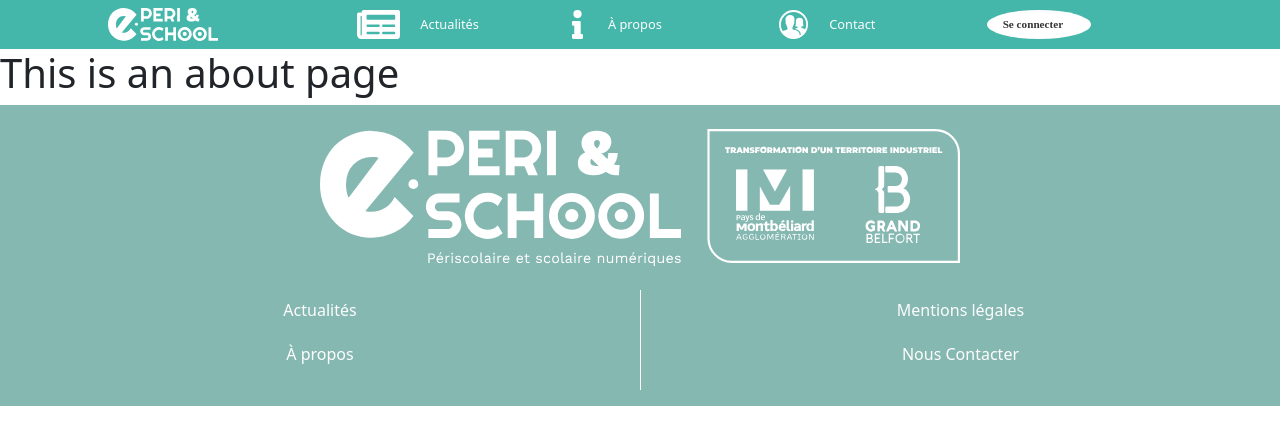
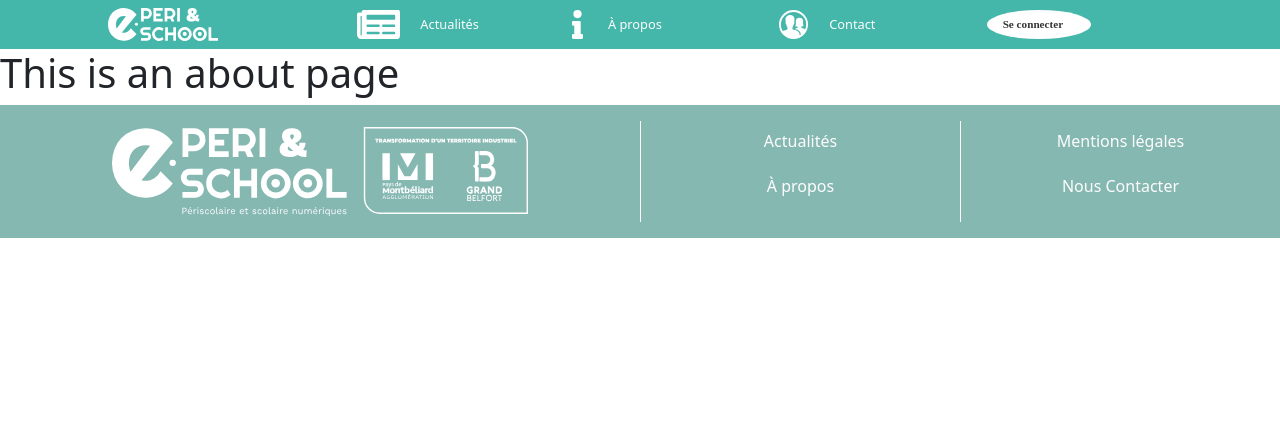
Before and after one commit to RaphLem/e.peri-school, a Vue app: page /about in a window 1280 px wide. Shown: the top 444 px of the page. Built offline with nearby package versions, Linux system fonts and the light colour scheme.

Commit message:
header et footer responsive

```diff
--- a/src/App.vue
+++ b/src/App.vue
@@ -42,14 +42,17 @@
           <div>
             <ul>
               <li>
-                <img src="@/assets/img/icons/Icon_newspaper.svg" alt="">
-                <router-link class="lien" to="/news">Actualités</router-link>
+                <router-link class="lien" to="/news">
+                  <img src="@/assets/img/icons/Icon_newspaper.svg" alt="">
+                  Actualités
+                  </router-link>
               </li>
               <li>
-                <img src="@/assets/img/icons/Icon_info.svg" alt="">
-                <router-link class="lien" to="/about">À propos</router-link>
+                <router-link class="lien" to="/about">
+                  <img src="@/assets/img/icons/Icon_info.svg" alt="">
+                  À propos</router-link>
               </li>
-              <li>
+              <li id="item-contact">
                 <img class="img-fluid" src="@/assets/img/icons/Icon_contacts.svg" alt="">
                 <a class="lien">Contact</a>
               </li>
--- a/src/assets/css/menu.css
+++ b/src/assets/css/menu.css
@@ -133,11 +133,13 @@
     justify-content: space-evenly;
     align-items: center;
   }
-  .nav-bar li {
-    width: 60px;
+  .nav-bar #item-contact {
     display: flex;
     align-items: center;
     justify-content: space-evenly;
+  }
+  .nav-bar li {
+    width: 70px;
     margin-right: 10%;
   }
   .nav-bar li img {
@@ -145,6 +147,9 @@
     margin-right: 10%;
   }
   .nav-bar li a {
+    display: flex;
+    align-items: center;
+    justify-content: space-evenly;
     font-size: 0.65em;
   }
 }
--- a/src/assets/css/styles.css
+++ b/src/assets/css/styles.css
@@ -56,7 +56,7 @@
   text-decoration: none;
   color: #fdfdfd;
 }
-.lien :hover {
+.lien:hover {
   color: #fdfdfd;
 }
 ul {
@@ -83,7 +83,7 @@
 /* CSS du footer */
 footer {
   display: grid;
-  grid-template-columns: 1fr 1fr;
+  grid-template-columns: 1fr 1fr 1fr 1fr;
   background-color: var(--secondary-green);
   font-weight: normal;
 }
@@ -99,26 +99,40 @@
 }
 #logo-footer {
   width: 80%;
-  grid-column: 1 / span 2;
+  grid-column: 1 / span 4;
   margin: 1.5em auto 0.5em auto;
+  align-items: center;
 }
 @media (min-width: 600px) {
   #logo-footer {
-    width: 50%;
+    grid-column: 1 / span 2;
+    width: 65%;
+    margin: auto;
   }
 }
 #left-block {
-  grid-column: 1 / span 1;
+  grid-column: 1 / span 2;
 }
 #left-block ul {
   padding: 0;
 }
+@media (min-width: 600px) {
+  #left-block {
+    grid-column: 3 / span 1;
+    border-left: solid white 0.1em;
+  }
+}
 #right-block {
-  grid-column: 2 / span 1;
+  grid-column: 3 / span 2;
   border-left: solid white 0.1em;
 }
 #right-block ul {
   padding: 0;
+}
+@media (min-width: 600px) {
+  #right-block {
+    grid-column: 4 / span 1;
+  }
 }
 #home {
   text-align: center;
--- a/src/assets/css/styles.less
+++ b/src/assets/css/styles.less
@@ -19,7 +19,7 @@
   text-decoration: none;
   color: #fdfdfd;
 
-  :hover {
+  &:hover {
     color: #fdfdfd;
   }
 }
@@ -57,7 +57,7 @@
 /* CSS du footer */
 footer {
   display: grid;
-  grid-template-columns: 1fr 1fr;
+  grid-template-columns: 1fr 1fr 1fr 1fr;
   background-color: var(--secondary-green);
   font-weight: normal;
 
@@ -79,28 +79,35 @@
 
 #logo-footer {
   width: 80%;
-  grid-column: 1 /span 2;
+  grid-column: 1 /span 4;
   margin: 1.5em auto 0.5em auto;
+  align-items: center;
   @media(min-width: 600px){
-    width: 50%;
+    grid-column: 1 /span 2;
+    width: 65%;
+    margin: auto;
   }
 }
 
-
 #left-block {
-  grid-column: 1/ span 1;
-
+  grid-column: 1/ span 2;
   ul {
     padding: 0;
+  }
+  @media(min-width: 600px){
+    grid-column: 3/span 1;
+    border-left: solid white 0.1em;
   }
 }
 
 #right-block {
-  grid-column: 2/span 1;
+  grid-column: 3/span 2;
   border-left: solid white 0.1em;
-
   ul {
     padding: 0;
+  }
+  @media(min-width: 600px){
+    grid-column: 4/span 1;
   }
 }
 
@@ -284,9 +291,4 @@
 }
 
 
-
-
-
-
-
 //PAGE ABOUT
```
Also changed, not shown: src/assets/css/menu.less (+9 -4 lines), 2 other files (tests, documents, lock files or other folders).
